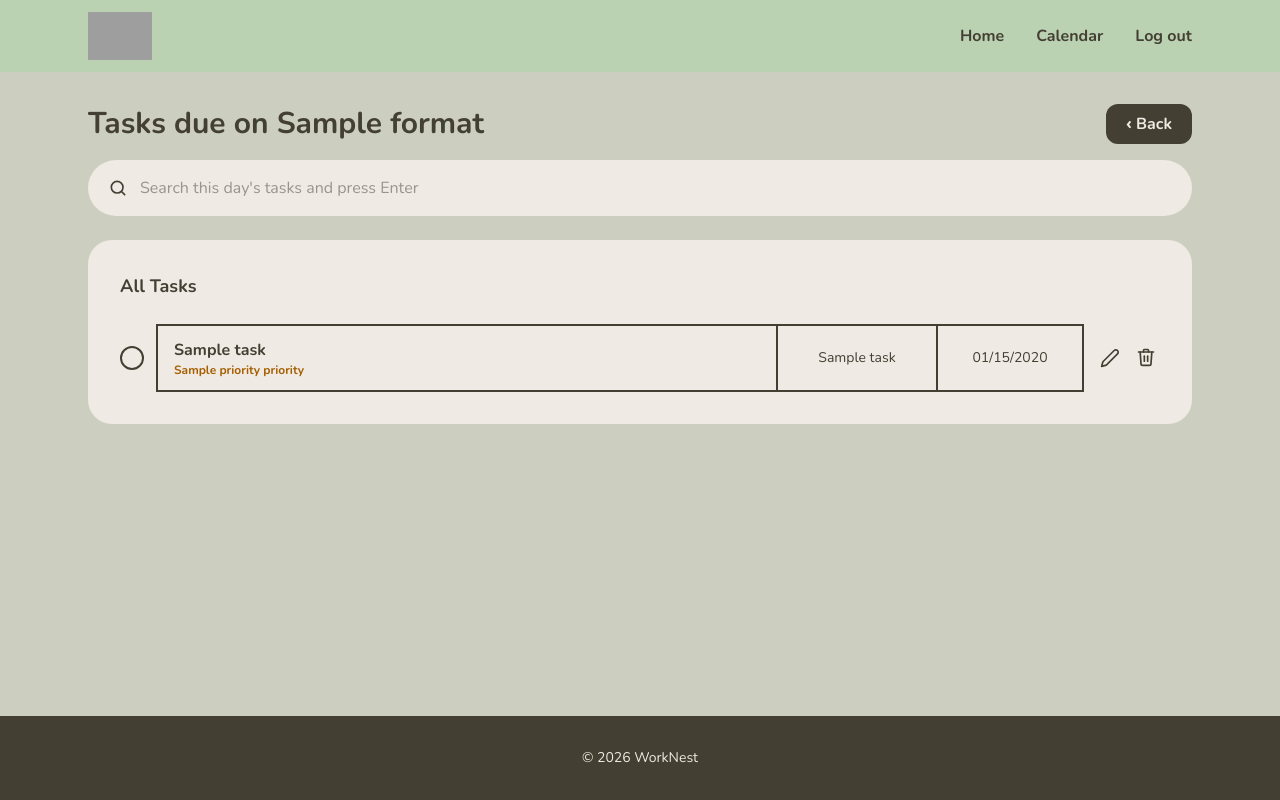
After one commit to Differenzlui/WorkNest_Laravel, a Laravel app: template WorkNest/resources/views/tasks/by-date.blade.php in a window 1280 px wide. The commit adds this page. Run offline with Laravel 12, Linux system fonts and the light colour scheme; the template is opened without the code that fills it: most values are stand-ins (such as "Sample title", 1, 10 or a date in 2020); style sheets or scripts are compiled from the project's sources; grey boxes are pictures that could not be loaded.

Commit message:
Full Crud

```diff
--- /dev/null
+++ b/WorkNest/resources/views/tasks/_toggle.blade.php
@@ -0,0 +1,16 @@
+<form method="POST" action="{{ route('tasks.toggle', $task) }}" class="shrink-0">
+    @csrf
+    @method('PATCH')
+
+    <button type="submit"
+            title="{{ $task->is_done ? 'Mark as not done' : 'Mark as done' }}"
+            aria-label="{{ $task->is_done ? 'Mark as not done' : 'Mark as done' }}"
+            class="flex h-6 w-6 items-center justify-center rounded-full border-2 border-bark {{ $task->is_done ? 'bg-bark text-cream' : 'hover:bg-leaf' }}">
+        @if ($task->is_done)
+            <svg class="h-3.5 w-3.5" viewBox="0 0 24 24" fill="none" stroke="currentColor"
+                 stroke-width="3" stroke-linecap="round" stroke-linejoin="round">
+                <polyline points="20 6 9 17 4 12"/>
+            </svg>
+        @endif
+    </button>
+</form>
--- /dev/null
+++ b/WorkNest/resources/views/tasks/by-date.blade.php
@@ -0,0 +1,200 @@
+@extends('layouts.app')
+
+@section('title', 'Tasks due ' . $day->format('M j, Y') . ' - WorkNest')
+
+@section('content')
+
+    {{-- Messages --}}
+    @if (session('status'))
+        <div class="mb-4 rounded-2xl bg-leaf px-5 py-3 font-bold">
+            {{ session('status') }}
+        </div>
+    @endif
+
+    @if ($errors->any())
+        <div class="mb-4 rounded-2xl bg-red-100 px-5 py-3 text-red-800">
+            <p class="font-bold">Could not save your changes:</p>
+            <ul class="list-disc pl-5 text-sm">
+                @foreach ($errors->all() as $error)
+                    <li>{{ $error }}</li>
+                @endforeach
+            </ul>
+        </div>
+    @endif
+
+    {{-- Title + Back button --}}
+    <div class="flex items-center justify-between gap-4">
+        <h1 class="text-2xl font-bold sm:text-3xl">Tasks due on {{ $day->format('F j, Y') }}</h1>
+
+        <a href="{{ route('calendar', ['month' => $day->format('Y-m')]) }}"
+           class="shrink-0 rounded-xl bg-bark px-5 py-2 font-bold text-cream hover:opacity-90">
+            &lsaquo; Back
+        </a>
+    </div>
+
+    {{-- Search --}}
+    <form method="GET" action="{{ route('tasks.by-date', $date) }}" class="mt-4">
+        <label class="flex items-center gap-3 rounded-full bg-cream px-5 py-4">
+            <svg class="h-5 w-5 shrink-0" fill="none" viewBox="0 0 24 24" stroke="currentColor" stroke-width="2">
+                <circle cx="11" cy="11" r="7"/>
+                <path stroke-linecap="round" d="m20 20-3.5-3.5"/>
+            </svg>
+            <input type="search" name="search" value="{{ $search }}"
+                   placeholder="Search this day's tasks and press Enter"
+                   class="w-full bg-transparent outline-none">
+        </label>
+    </form>
+
+    {{-- Task card --}}
+    <div class="mt-6 rounded-3xl bg-cream p-6 sm:p-8">
+        <h2 class="text-lg font-bold">All Tasks</h2>
+
+        @if ($tasks->isEmpty())
+            <div class="py-10 text-center opacity-70">
+                @if ($search !== '')
+                    <p>No tasks match "{{ $search }}".</p>
+                    <a href="{{ route('tasks.by-date', $date) }}" class="mt-2 inline-block underline">Clear search</a>
+                @else
+                    <p>No tasks are due on this day.</p>
+                @endif
+            </div>
+        @else
+            <ul class="mt-6">
+                @foreach ($tasks as $task)
+                    @php
+                        $priorityColor = match ($task->priority) {
+                            'high' => 'text-red-700',
+                            'low' => 'text-green-700',
+                            default => 'text-yellow-700',
+                        };
+                    @endphp
+
+                    <li class="-mt-0.5 flex items-center gap-3 first:mt-0">
+                        @include('tasks._toggle', ['task' => $task])
+
+                        <div class="grid flex-1 grid-cols-[1fr_5rem_6rem] divide-x-2 divide-bark border-2 border-bark sm:grid-cols-[1fr_10rem_9rem]">
+                            <div class="min-w-0 px-4 py-3">
+                                <p class="truncate font-bold {{ $task->is_done ? 'line-through opacity-50' : '' }}">
+                                    {{ $task->name }}
+                                </p>
+                                <p class="text-xs font-bold {{ $priorityColor }}">
+                                    {{ ucfirst($task->priority) }} priority
+                                </p>
+                            </div>
+
+                            <div class="flex items-center justify-center px-2 text-center text-sm">
+                                {{ $task->subject }}
+                            </div>
+
+                            <div class="flex items-center justify-center px-2 text-center text-sm">
+                                {{ $task->deadline->format('m/d/Y') }}
+                            </div>
+                        </div>
+
+                        {{-- Edit and delete icons --}}
+                        <div class="flex shrink-0 items-center gap-2">
+                            <button type="button" title="Edit task" aria-label="Edit task"
+                                    class="edit-task-btn rounded p-1 hover:bg-leaf"
+                                    data-action="{{ route('tasks.update', $task) }}"
+                                    data-name="{{ $task->name }}"
+                                    data-subject="{{ $task->subject }}"
+                                    data-priority="{{ $task->priority }}"
+                                    data-deadline="{{ $task->deadline->toDateString() }}">
+                                <svg class="h-5 w-5" viewBox="0 0 24 24" fill="none" stroke="currentColor"
+                                     stroke-width="2" stroke-linecap="round" stroke-linejoin="round">
+                                    <path d="M17 3a2.828 2.828 0 1 1 4 4L7.5 20.5 2 22l1.5-5.5L17 3z"/>
+                                </svg>
+                            </button>
+
+                            <form method="POST" action="{{ route('tasks.destroy', $task) }}"
+                                  onsubmit="return confirm('Delete this task? This cannot be undone.')">
+                                @csrf
+                                @method('DELETE')
+                                <button type="submit" title="Delete task" aria-label="Delete task"
+                                        class="rounded p-1 hover:bg-red-100">
+                                    <svg class="h-5 w-5" viewBox="0 0 24 24" fill="none" stroke="currentColor"
+                                         stroke-width="2" stroke-linecap="round" stroke-linejoin="round">
+                                        <polyline points="3 6 5 6 21 6"/>
+                                        <path d="M19 6l-1 14a2 2 0 0 1-2 2H8a2 2 0 0 1-2-2L5 6"/>
+                                        <path d="M10 11v6"/>
+                                        <path d="M14 11v6"/>
+                                        <path d="M9 6V4a1 1 0 0 1 1-1h4a1 1 0 0 1 1 1v2"/>
+                                    </svg>
+                                </button>
+                            </form>
+                        </div>
+                    </li>
+                @endforeach
+            </ul>
+        @endif
+    </div>
+
+    {{-- Edit popup --}}
+    <dialog id="edit-modal"
+            class="m-auto w-full max-w-md rounded-3xl bg-cream p-8 text-bark backdrop:bg-black/50">
+        <h2 class="text-center text-2xl font-bold">Edit Task</h2>
+
+        <form id="edit-form" method="POST" action="" class="mt-4 space-y-4">
+            @csrf
+            @method('PUT')
+
+            <div>
+                <label for="edit-name" class="font-bold">Task name:</label>
+                <input id="edit-name" type="text" name="name" required
+                       class="mt-1 w-full rounded-full bg-white px-5 py-2 outline-none focus:ring-2 focus:ring-leaf">
+            </div>
+
+            <div>
+                <label for="edit-subject" class="font-bold">Subject:</label>
+                <input id="edit-subject" type="text" name="subject" required
+                       class="mt-1 w-full rounded-full bg-white px-5 py-2 outline-none focus:ring-2 focus:ring-leaf">
+            </div>
+
+            <div>
+                <label for="edit-priority" class="font-bold">Priority:</label>
+                <select id="edit-priority" name="priority" required
+                        class="mt-1 w-full rounded-full bg-white px-5 py-2 outline-none focus:ring-2 focus:ring-leaf sm:w-48">
+                    <option value="low">Low</option>
+                    <option value="medium">Medium</option>
+                    <option value="high">High</option>
+                </select>
+            </div>
+
+            <div>
+                <label for="edit-deadline" class="font-bold">Deadline:</label>
+                <input id="edit-deadline" type="date" name="deadline" required
+                       class="mt-1 w-full rounded-full bg-white px-5 py-2 outline-none focus:ring-2 focus:ring-leaf sm:w-48">
+            </div>
+
+            <div class="flex gap-3 pt-2">
+                <button type="submit"
+                        class="rounded-full bg-bark px-8 py-2 font-bold text-cream hover:opacity-90">
+                    Save
+                </button>
+                <button type="button" id="cancel-edit"
+                        class="rounded-full bg-bark px-8 py-2 font-bold text-cream hover:opacity-90">
+                    Cancel
+                </button>
+            </div>
+        </form>
+    </dialog>
+
+    <script>
+        const editModal = document.getElementById('edit-modal');
+        const editForm = document.getElementById('edit-form');
+
+        document.querySelectorAll('.edit-task-btn').forEach((button) => {
+            button.addEventListener('click', () => {
+                editForm.action = button.dataset.action;
+                document.getElementById('edit-name').value = button.dataset.name;
+                document.getElementById('edit-subject').value = button.dataset.subject;
+                document.getElementById('edit-priority').value = button.dataset.priority;
+                document.getElementById('edit-deadline').value = button.dataset.deadline;
+                editModal.showModal();
+            });
+        });
+
+        document.getElementById('cancel-edit').addEventListener('click', () => editModal.close());
+    </script>
+
+@endsection
--- a/WorkNest/resources/views/tasks/index.blade.php
+++ b/WorkNest/resources/views/tasks/index.blade.php
@@ -56,8 +56,7 @@
                     @endphp
 
                     <li class="-mt-0.5 flex items-center gap-3 first:mt-0">
-                        {{-- The circle (we make it clickable in Step 9) --}}
-                        <span class="h-6 w-6 shrink-0 rounded-full border-2 border-bark {{ $task->is_done ? 'bg-bark' : '' }}"></span>
+                        @include('tasks._toggle', ['task' => $task])
 
                         <div class="grid flex-1 grid-cols-[1fr_6rem_6rem] divide-x-2 divide-bark border-2 border-bark sm:grid-cols-[1fr_10rem_9rem]">
                             <div class="min-w-0 px-4 py-3">
--- a/WorkNest/routes/web.php
+++ b/WorkNest/routes/web.php
@@ -25,6 +25,14 @@ Route::middleware('auth')->group(function () {
     Route::get('/tasks', [TaskController::class, 'index'])->name('tasks.index');
     Route::post('/tasks', [TaskController::class, 'store'])->name('tasks.store');
 
+    Route::get('/tasks/date/{date}', [TaskController::class, 'byDate'])
+        ->where('date', '[0-9]{4}-[0-9]{2}-[0-9]{2}')
+        ->name('tasks.by-date');
+
+    Route::patch('/tasks/{task}/toggle', [TaskController::class, 'toggle'])->name('tasks.toggle');
+    Route::put('/tasks/{task}', [TaskController::class, 'update'])->name('tasks.update');
+    Route::delete('/tasks/{task}', [TaskController::class, 'destroy'])->name('tasks.destroy');
+
     Route::get('/calendar', [CalendarController::class, 'index'])->name('calendar');
 
     Route::post('/logout', [AuthController::class, 'logout'])->name('logout');
```
Also changed, not shown: WorkNest/app/Http/Controllers/TaskController.php (+83 -6 lines).
